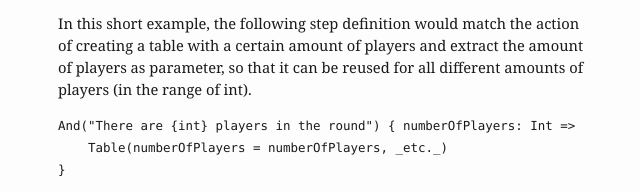
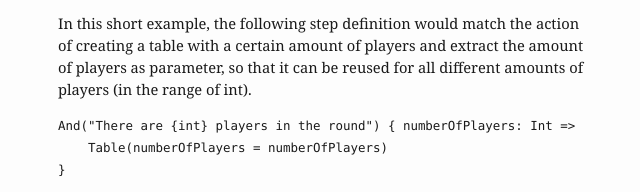
Before and after one commit to Robert-Nickel/bdd.guru, a plain HTML site: page index.html in a window 1280 px wide. Shown: the part 7945-8137 px from the top of the page, 318-958 px from the left. Drawn offline with Linux system fonts and the light colour scheme.

Commit message:
Update 00_Nickel_BDD.md

```diff
--- a/index.html
+++ b/index.html
@@ -362,7 +362,7 @@ Examples</code></pre>
 <pre><code>And there are 2 players in the round</code></pre>
 <p>In this short example, the following step definition would match the action of creating a table with a certain amount of players and extract the amount of players as parameter, so that it can be reused for all different amounts of players (in the range of int).</p>
 <pre><code>And(&quot;There are {int} players in the round&quot;) { numberOfPlayers: Int =&gt;
-    Table(numberOfPlayers = numberOfPlayers, _etc._)
+    Table(numberOfPlayers = numberOfPlayers)
 }</code></pre>
 <p>Depending on the application of the software system, step definitions can have all shapes and colors: They might be calling methods, find HTML elements in a browser, send a HTTP request, create objects and many more.</p>
 <p>TODO: How important are tools to apply BDD?</p>
```
Also changed, not shown: 1 other file.
